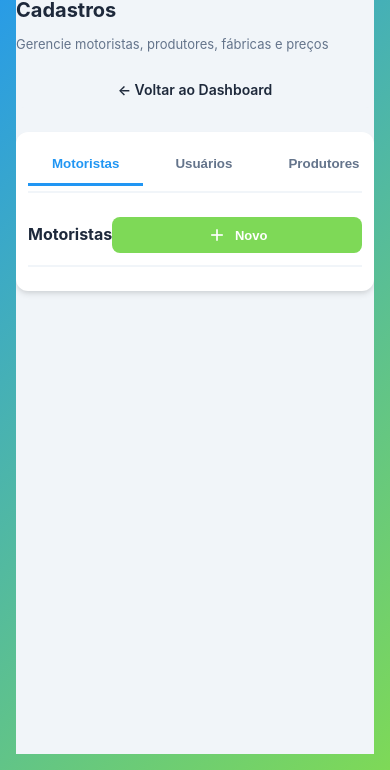
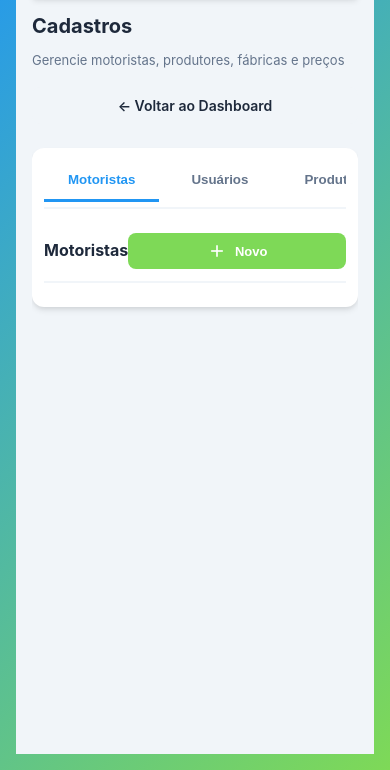
Before and after one commit to crisfulber/sistema-transportes, a plain HTML site: page frontend/cadastros.html in a window 390 px wide. Shown: the part 106-876 px from the top of the page. Drawn offline with Linux system fonts and the light colour scheme; sample sign-in values are in the browser's storage.

Commit message:
Add files via upload

```diff
--- a/frontend/styles.v3.css
+++ b/frontend/styles.v3.css
@@ -602,7 +602,7 @@ tr:hover {
 .btn-add {
     background: var(--secondary);
     color: var(--white);
-    padding: 10px 20px;
+    padding: 10px 10px;
     border: none;
     border-radius: 8px;
     font-weight: 600;
@@ -668,6 +668,7 @@ tr:hover {
     }
 
     .dashboard {
+        padding: 16px;
         overflow-x: hidden;
         max-width: 100vw;
     }
@@ -795,7 +796,7 @@ tr:hover {
     }
 
     .btn-add {
-        padding: 8px 16px;
+        padding: 8px 8px;
         font-size: 13px;
     }
 
```
